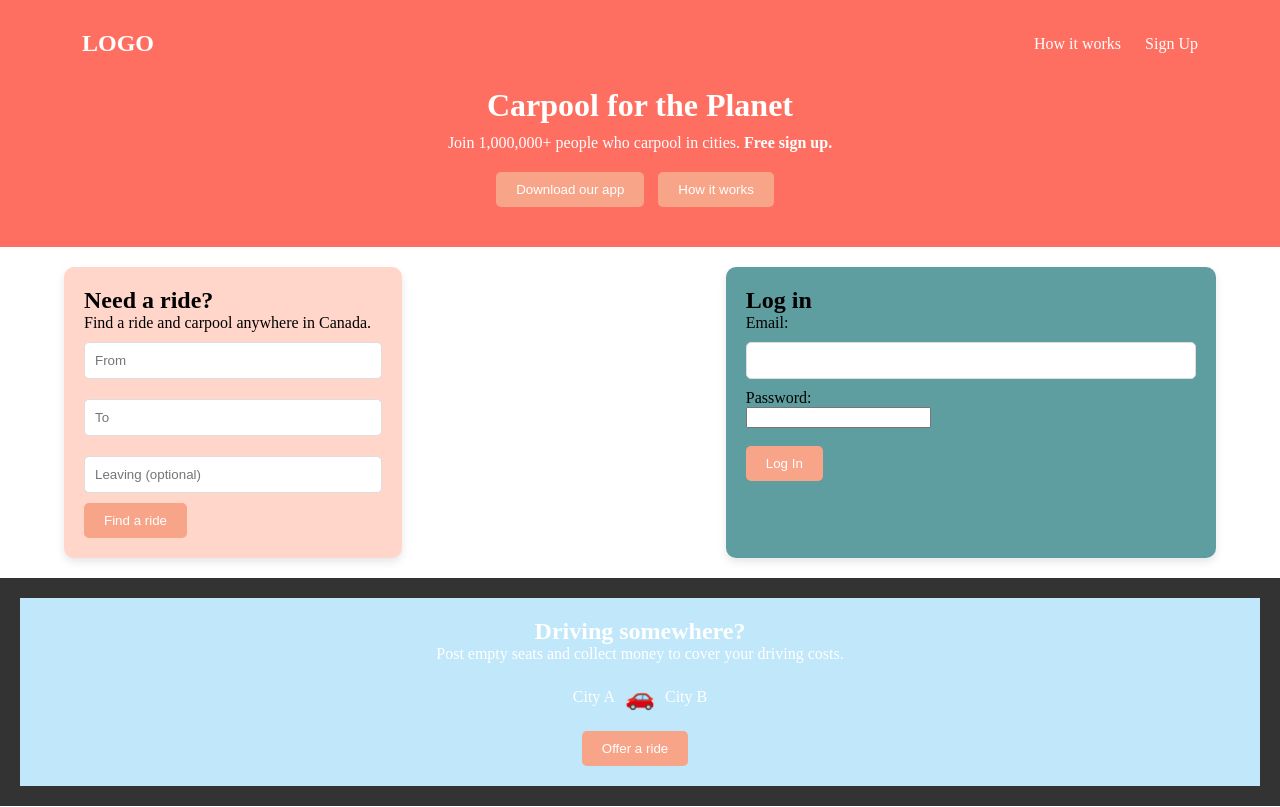
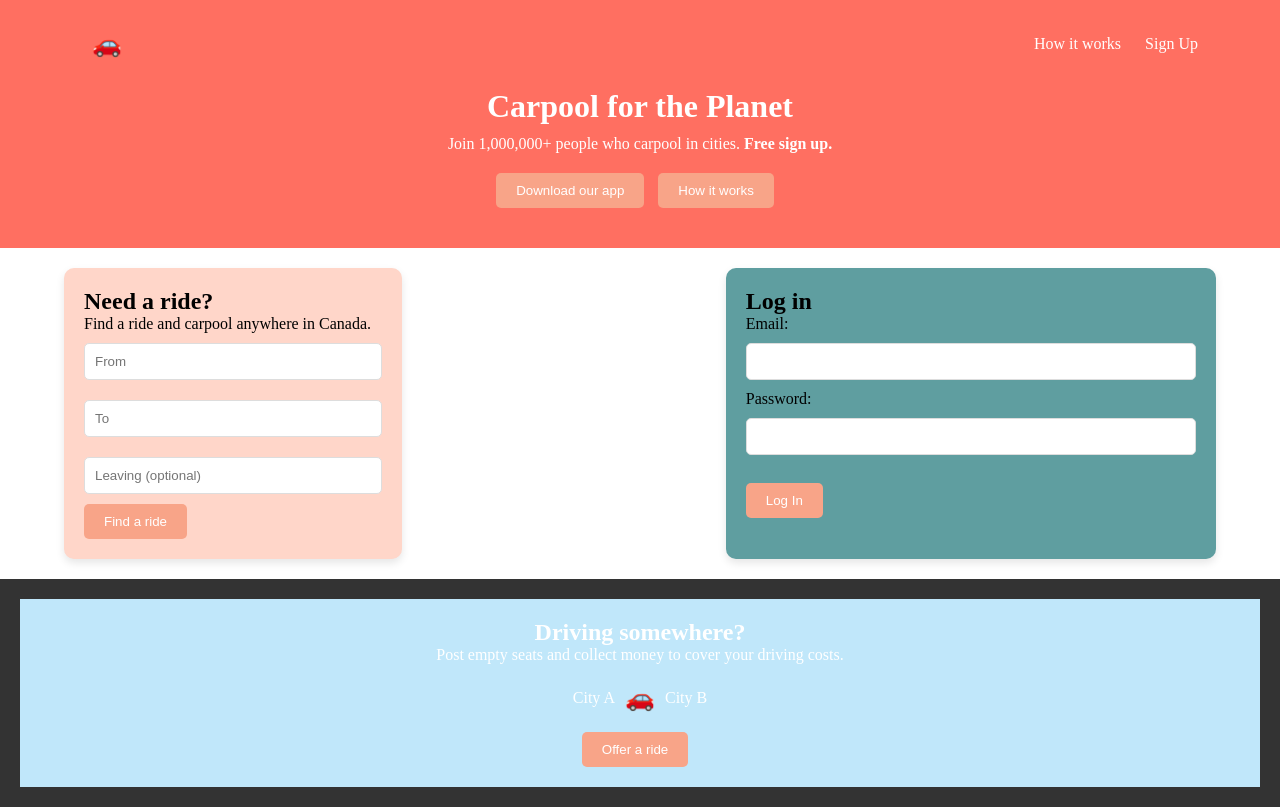
Before and after one commit to bbenjii/Polyhacks2024, a website: page webapp/public/index.html in a window 1280 px wide. Drawn offline with Linux system fonts and the light colour scheme; no server answers.

Commit message:
Update index.html

```diff
--- a/webapp/public/index.html
+++ b/webapp/public/index.html
@@ -12,9 +12,9 @@
 <header>
     <nav>
         <!-- Place your logo here -->
-        <a href="#" class="logo">LOGO</a>
+        <a href="#" class="logo"><span class="car-icon">🚗</span></a>
         <div class="header-right">
-            <a href="#">How it works</a>
+            <a href="FAQ.html">How it works</a>
             <a href="sign.html">Sign Up</a>
         </div>
     </nav>
@@ -45,15 +45,14 @@
                 <label for="fname">Email:</label><br>
                 <input type="text" id="email" name="email" value=""><br>
                 <label for="fname">Password:</label><br>
-                <input type="password" id="fname" name="password" value=""><br><br>
+                <input type="text" id="fname" name="password" value=""><br><br>
                 <button type="submit">Log In</button>
             </form>
         </section>
-
 </main>
 
 <footer>
-        <section class="offer-ride">
+    <section class = "offer-ride">
         <h2>Driving somewhere?</h2>
             <p>Post empty seats and collect money to cover your driving costs.</p>
                 <div class="cities">
@@ -63,6 +62,7 @@
                 </div>
             <button>Offer a ride</button>
     </section>
+
   </footer>
 
 <script src="js/script.js"></script>
```
Lines whose indentation alone changed are shown as unchanged.
